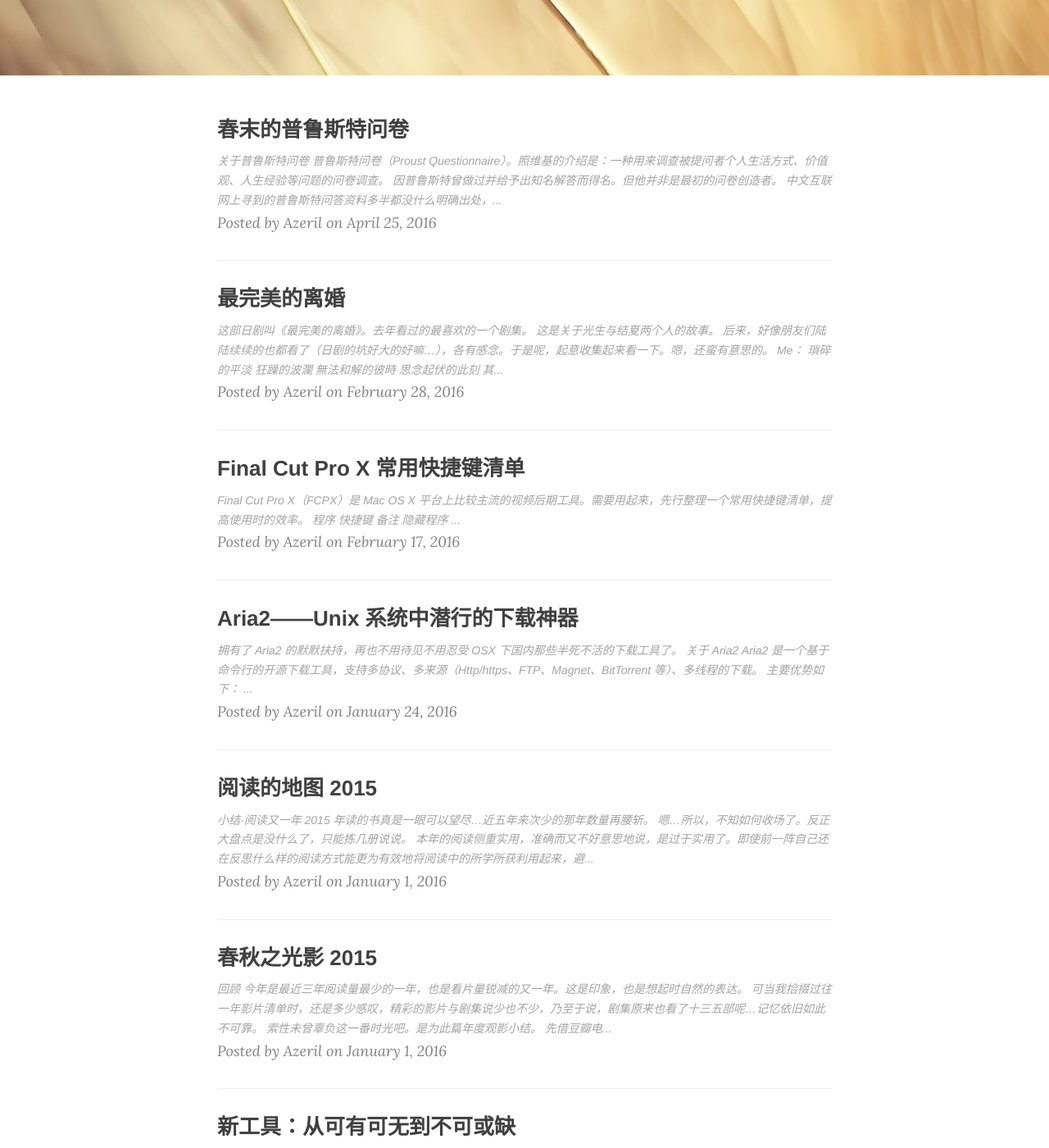
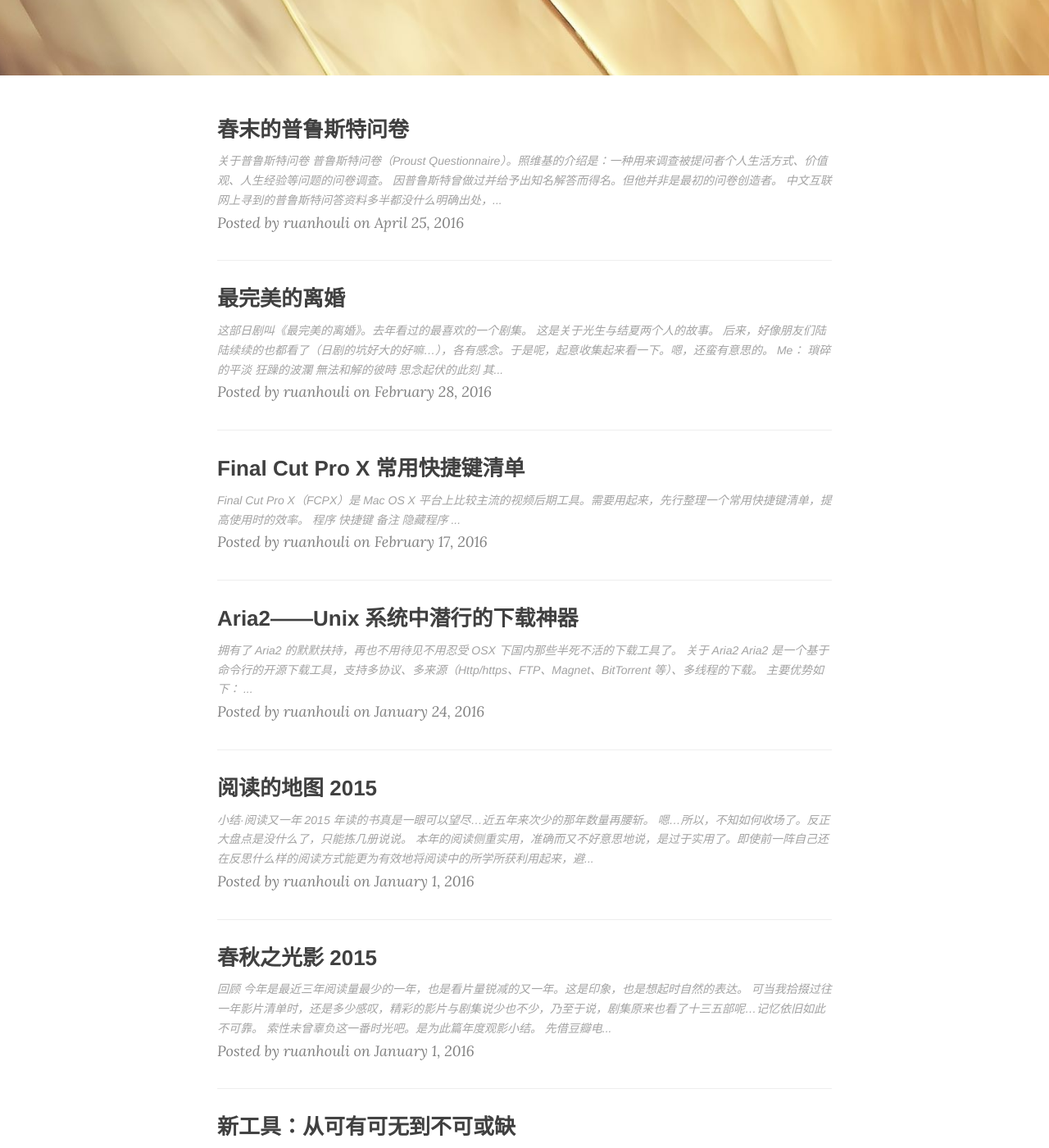
Before and after one commit to ruanHouli/ruanhouli.github.io, a Jekyll site: the page built from index.html, in a window 1280 px wide and 1400 px high, scrolled down 336 px. Shown: the whole window at 82% size. Built offline with Jekyll 4.4.1, drawn with Linux system fonts in a browser that asks for light colours; nearby versions of some CDN libraries; the list of posts is cut into pages by our own code; some of the changed text lies outside the part shown.

Commit message:
Update _config.yml

```diff
--- a/_config.yml
+++ b/_config.yml
@@ -4,7 +4,7 @@
 tagline: "吉光片羽"
 description: "在遙遠的地方 一切虔誠終必相遇"
 baseurl: ""
-url: "http://azeril.me"
+url: "http://ruanhouli.com"
 #url: "http://localhost:4000"
 
 # About/contact
@@ -17,12 +17,12 @@
 gavatar: http://dreamofbook.qiniudn.com/Az..png
 favicon: img/favicon.ico
 
-douban_username: Azeril
-twitter_username: Azeril_Lapland
-github_username: Azeril
-facebook_username: Azeril_Lapland
-weibo_username: Azeril
-zhihu_username: Azeril
+douban_username: ruanhouli
+twitter_username: ruanhouli
+github_username: ruanhouli
+facebook_username: ruanhouli
+weibo_username: ruanhouli
+zhihu_username: ruanhouli
 
 # Build settings
 # use Github Flavored Markdown !important
@@ -53,7 +53,7 @@
       type: "posts"
     values:
       layout: "post"
-      author: "Azeril"
+      author: "ruanhouli"
       header-img: "img/fantasy.jpg" # We don't want posts without a header image, that whould mean white on white
 
 
@@ -61,9 +61,9 @@
 comments :
   provider : duoshuo
   duoshuo :
-    short_name : Azeril
+    short_name : ruanhouli
   disqus :
-      short_name : Azeril
+      short_name : ruanhouli
 
 # Analytics and webmaster tools stuff goes here
 google_analytics: UA-66863061-1
```
